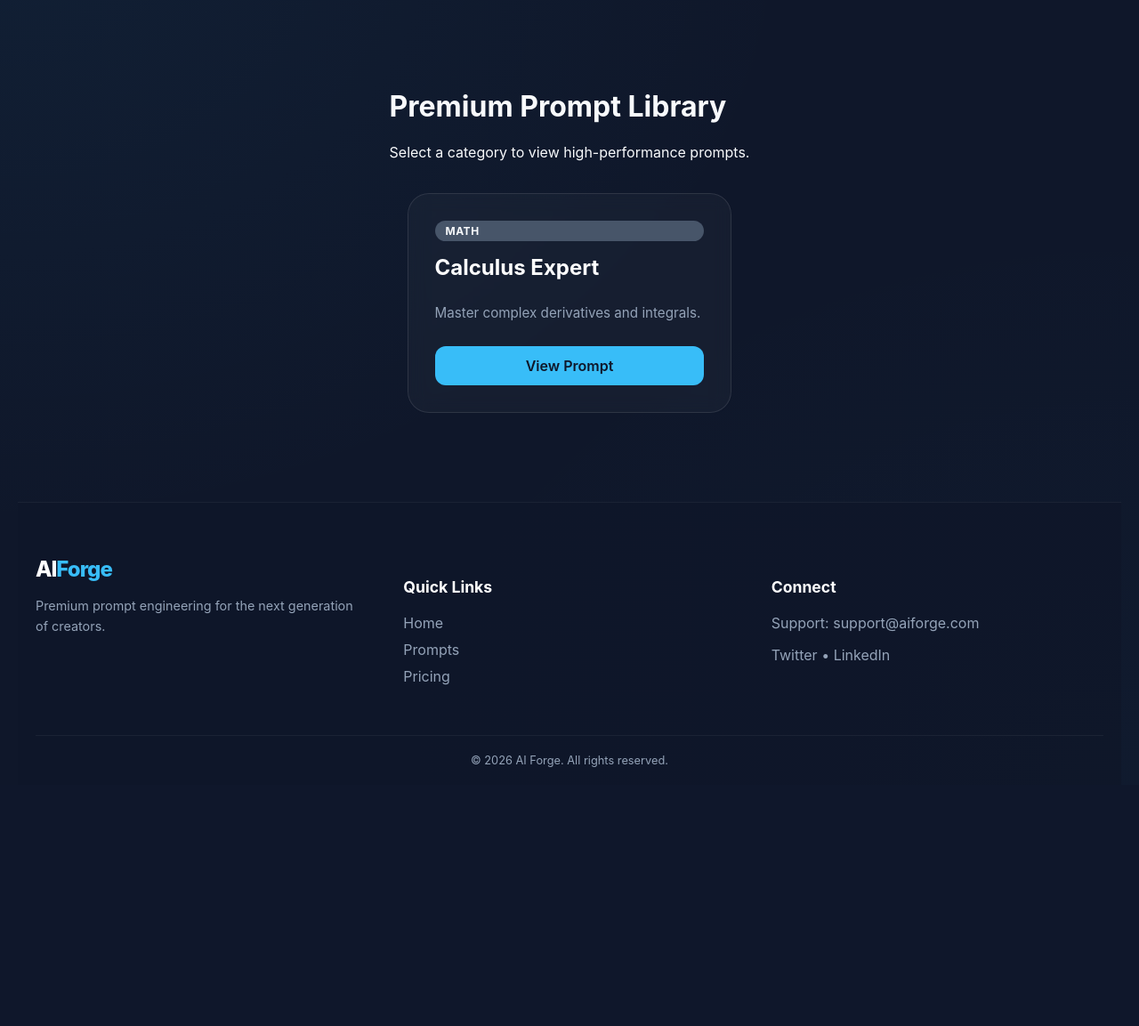
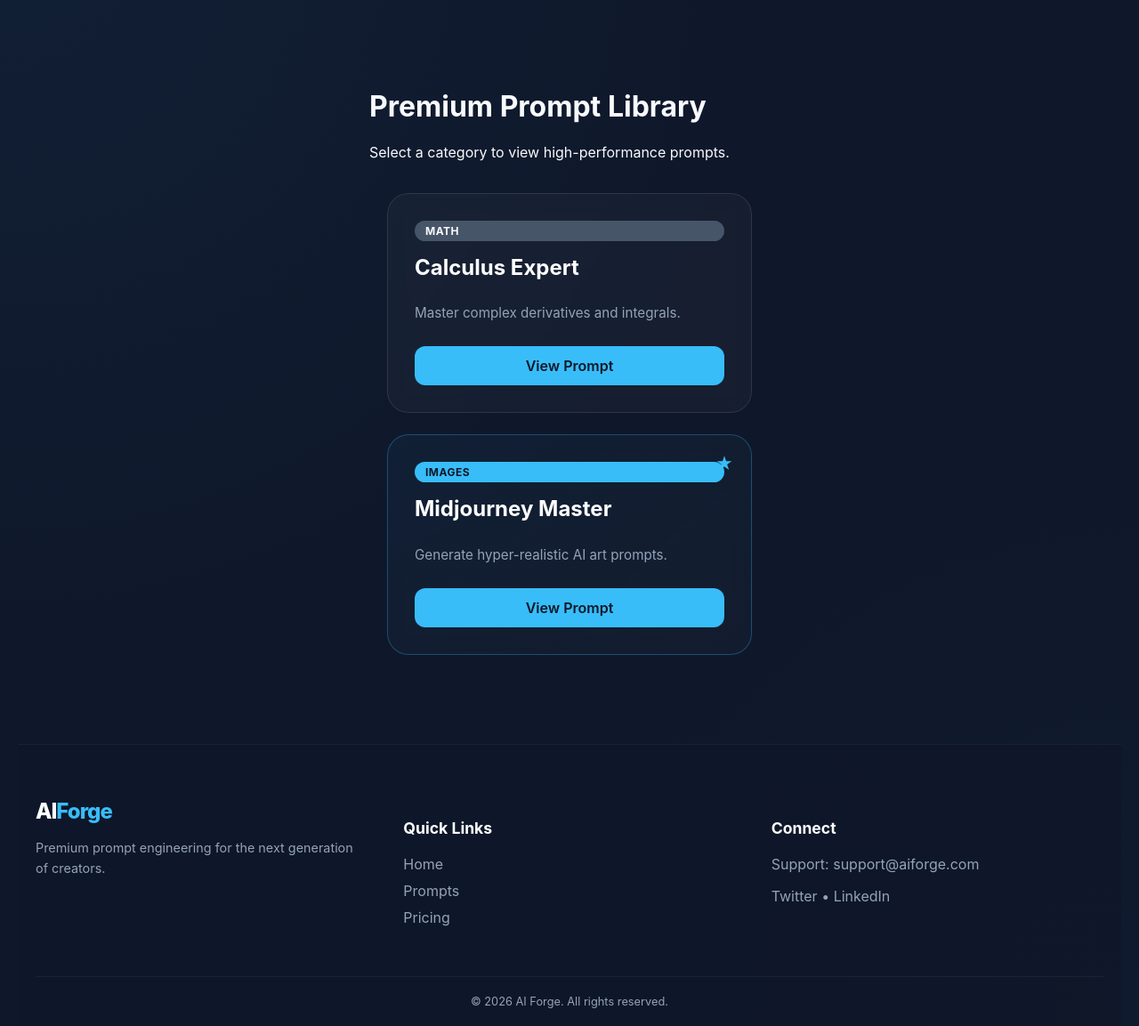
Before and after one commit to hope-corp/My_webapp, a FastAPI app: page /prompts in a window 1280 px wide. Shown: the part 71-1224 px from the top of the page at 89% size. Before the commit the page ends 933 px from the top, so only its background shows below. Run offline with FastAPI, Linux system fonts and the light colour scheme.

Commit message:
Update prompts.html

```diff
--- a/templates/prompts.html
+++ b/templates/prompts.html
@@ -14,6 +14,13 @@
             <p>Master complex derivatives and integrals.</p>
             <a href="/generate/math" class="card-btn" style="text-align: center; text-decoration: none;">View Prompt</a>
         </div>
+
+        <div class="prompt-card premium">
+            <span class="badge badge-premium">Images</span>
+            <h3>Midjourney Master</h3>
+            <p>Generate hyper-realistic AI art prompts.</p>
+            <a href="/generate/images" class="card-btn" style="text-align: center; text-decoration: none;">View Prompt</a>
+        </div>
     </div>
 </div>
 {% endblock %}
```
